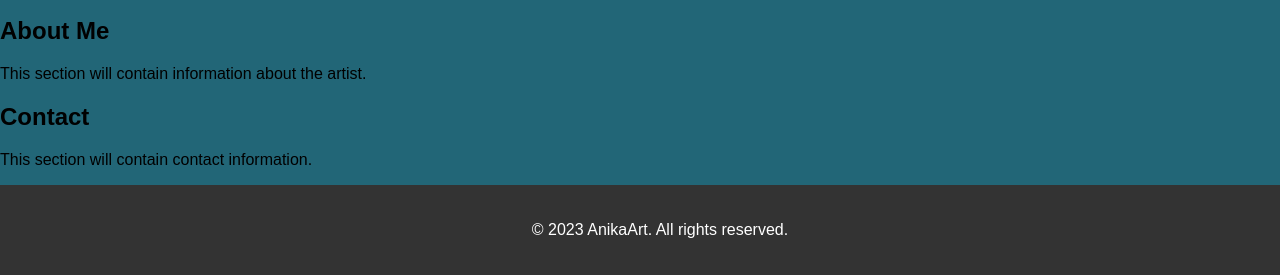
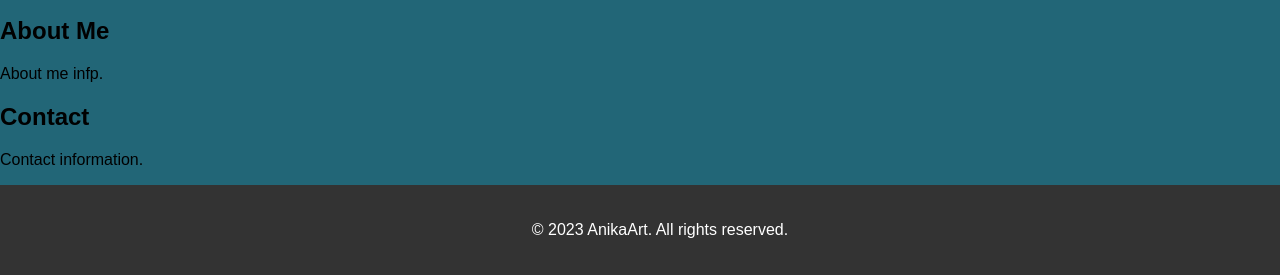
Before and after one commit to 9Jr9000/AnikaArt, a website: page art-portfolio/src/index.html in a window 1280 px wide. Shown: the part 1770-2045 px from the top of the page. Drawn offline with Linux system fonts and the light colour scheme.

Commit message:
new edits

```diff
--- a/art-portfolio/src/index.html
+++ b/art-portfolio/src/index.html
@@ -24,11 +24,11 @@
         </section>
         <section id="about">
             <h2>About Me</h2>
-            <p>This section will contain information about the artist.</p>
+            <p>About me infp.</p>
         </section>
         <section id="contact">
             <h2>Contact</h2>
-            <p>This section will contain contact information.</p>
+            <p>Contact information.</p>
         </section>
     </main>
     <footer>
```
